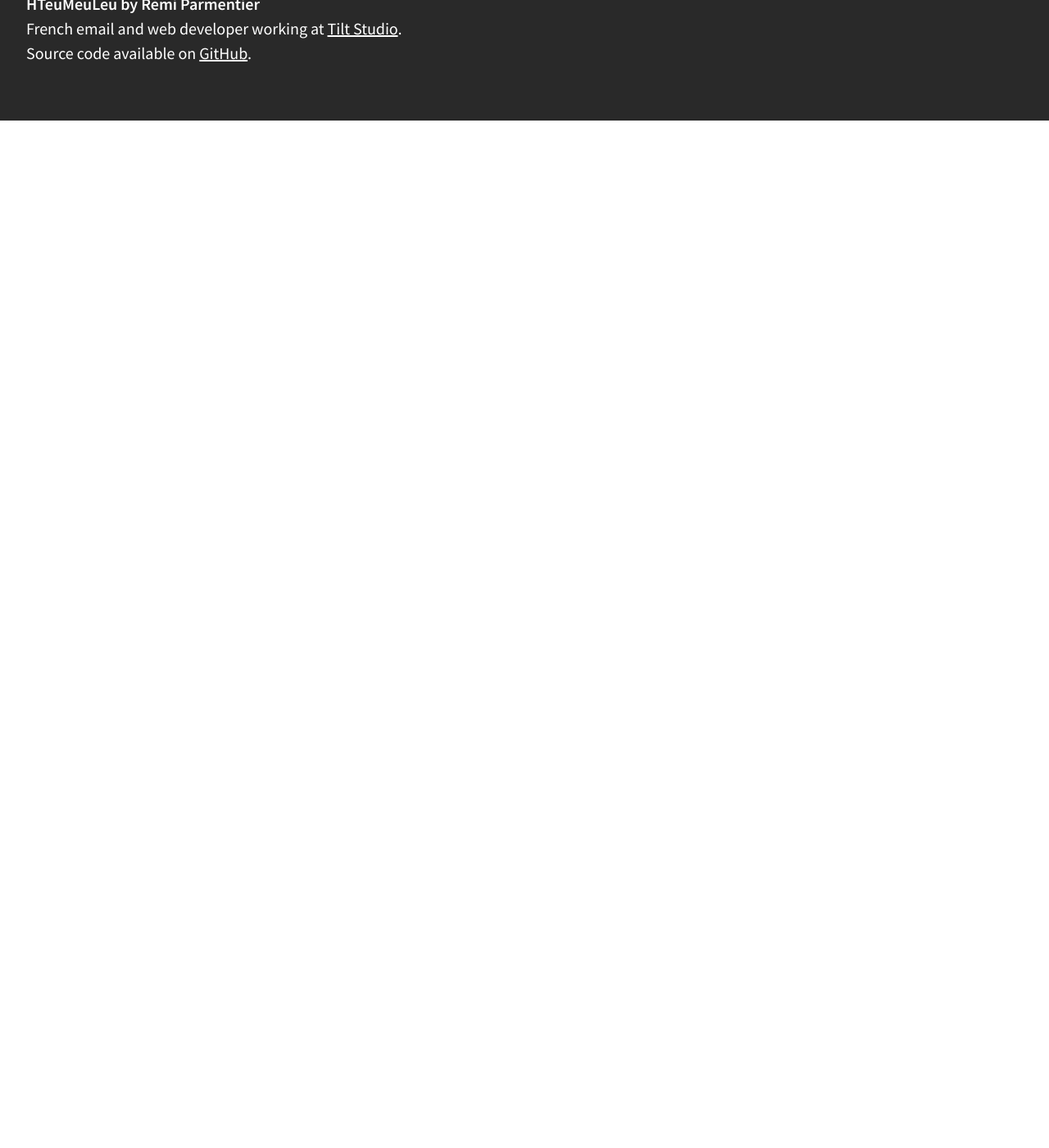
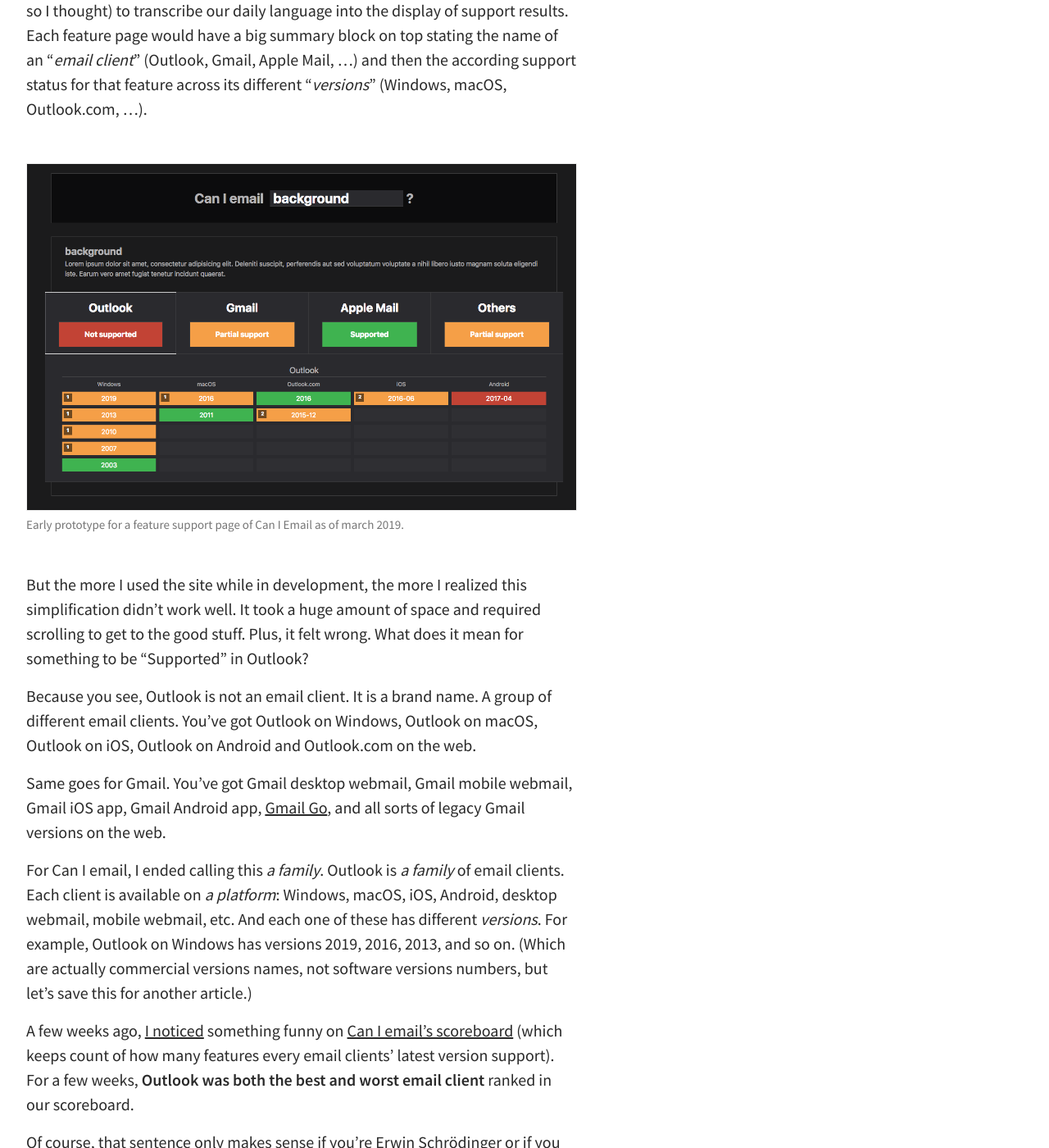
Before and after one commit to hteumeuleu/hteumeuleu.com, a Jekyll site: the page built from _posts/2020-05-07-outlook-is-not-an-email-client.html, in a window 1280 px wide and 1400 px high, scrolled down 1253 px. Shown: the whole window at 82% size. Built offline with Jekyll 4.4.1, drawn with Linux system fonts in a browser that asks for light colours; some of the changed text lies outside the part shown.

Commit message:
Add latest post

```diff
--- a/_posts/2020-05-07-outlook-is-not-an-email-client.html
+++ b/_posts/2020-05-07-outlook-is-not-an-email-client.html
@@ -3,3 +3,18 @@
 subtitle:  "Neither is Gmail. Nor is Yahoo."
 date:   2020-05-07T07:59:51.134Z
 ---
+
+<p id="fdf9">When I started working on <a href="https://www.caniemail.com" rel="noopener">Can I email</a>, I faced an interesting problem very early on. How will I organize email clients?</p>
+<p id="91d3">The biggest reference at that time, <a href="https://www.campaignmonitor.com/css/style-element/style-in-head/" rel="noopener">Campaign Monitor’s CSS Guide</a>, divided clients into three groups: <strong>Desktop</strong>, <strong>Mobile</strong> and <strong>Webmail</strong>. But I always found that confusing because a webmail could either be a desktop webmail (like Gmail’s), a mobile webmail (again, like Gmail’s) or both (like Outlook.com). Then, Campaign Monitor listed clients by alphabetical order. This seemed like a logical solution. But it revealed to be a frustrating one to use. I always had to scroll through email clients I didn’t really care about (like <em>AOL Alto</em> or <em>IBM Notes 9</em>) before diving into the good stuff (<em>Gmail</em>, <em>Outlook</em>, <em>Yahoo!</em>).</p>
+<figure id="b728"><img width="2048" height="960" alt="A screenshot of Campaign Monitor’s CSS guide showing email grouped by Desktop, Mobile and Webmail." src="/uploads/2020/05/cm-css-guide.png"><figcaption><a href="https://www.campaignmonitor.com/css/media-queries/media/" rel="nofollow noopener">Campaign Monitor’s CSS Guide for media queries</a></figcaption></figure>
+<p id="4a87">In our day to day life, when we talk about email clients, we often refer to them as just “Outlook” or “Gmail”. “<em>The email is broken in Outlook.</em>” (Of course it is.) “<em>Can you fix this in Gmail?</em>” (It depends. <a href="https://emails.hteumeuleu.com/trying-to-make-sense-of-gmail-css-support-2019-edition-b7cc132ee226" rel="noopener">Which Gmail?</a>) This is just a language abuse, only there to accomodate our hectic pace of life.</p>
+<p id="5b56">So in the early days of developing Can I Email, I had this amazing idea (or at least so I thought) to transcribe our daily language into the display of support results. Each feature page would have a big summary block on top stating the name of an “<em>email client</em>” (Outlook, Gmail, Apple Mail, …) and then the according support status for that feature across its different “<em>versions</em>” (Windows, macOS, Outlook.com, …).</p>
+<figure id="3d67"><img width="1320" height="830" src="/uploads/2020/05/caniemail-prototype-2019.png"><figcaption>Early prototype for a feature support page of Can I Email as of march 2019.</figcaption></figure>
+<p id="a7e3">But the more I used the site while in development, the more I realized this simplification didn’t work well. It took a huge amount of space and required scrolling to get to the good stuff. Plus, it felt wrong. What does it mean for something to be “Supported” in Outlook?</p>
+<p id="1150">Because you see, Outlook is not an email client. It is a brand name. A group of different email clients. You’ve got Outlook on Windows, Outlook on macOS, Outlook on iOS, Outlook on Android and Outlook.com on the web.</p>
+<p id="5b9b">Same goes for Gmail. You’ve got Gmail desktop webmail, Gmail mobile webmail, Gmail iOS app, Gmail Android app, <a href="https://play.google.com/store/apps/details?id=com.google.android.gm.lite" rel="noopener">Gmail Go</a>, and all sorts of legacy Gmail versions on the web.</p>
+<p id="21ee">For Can I email, I ended calling this <em>a family</em>. Outlook is <em>a family</em> of email clients. Each client is available on <em>a platform</em>: Windows, macOS, iOS, Android, desktop webmail, mobile webmail, etc. And each one of these has different <em>versions</em>. For example, Outlook on Windows has versions 2019, 2016, 2013, and so on. (Which are actually commercial versions names, not software versions numbers, but let’s save this for another article.)</p>
+<p id="d47f">A few weeks ago, <a href="https://twitter.com/caniemail/status/1243844431758987264" rel="noopener">I noticed</a> something funny on <a href="https://www.caniemail.com/scoreboard/" rel="noopener">Can I email’s scoreboard</a> (which keeps count of how many features every email clients’ latest version support). For a few weeks, <strong>Outlook was both the best and worst email client</strong> ranked in our scoreboard.</p>
+<p id="2972">Of course, that sentence only makes sense if you’re Erwin Schrödinger or if you use imprecise language.</p>
+<figure id="5007"><img width="1200" height="789" src="/uploads/2020/05/caniemail-scoreboard.png"><figcaption>Can I email’s scoreboard showing Outlook both at its best (on macOS) and its worst (on Windows).</figcaption></figure>
+<p id="5661">So if you’re writing a brief for an agency about which email clients you want to be supported, or if you’re making feedback to your email developer, or if you’re developing email clients related software: make sure to always state a client’s full name, with its family, its platform and its version.</p>
```
Also changed, not shown: uploads/2020/05/caniemail-prototype-2019.png (added), uploads/2020/05/caniemail-scoreboard.png (added), uploads/2020/05/cm-css-guide.png (added).
